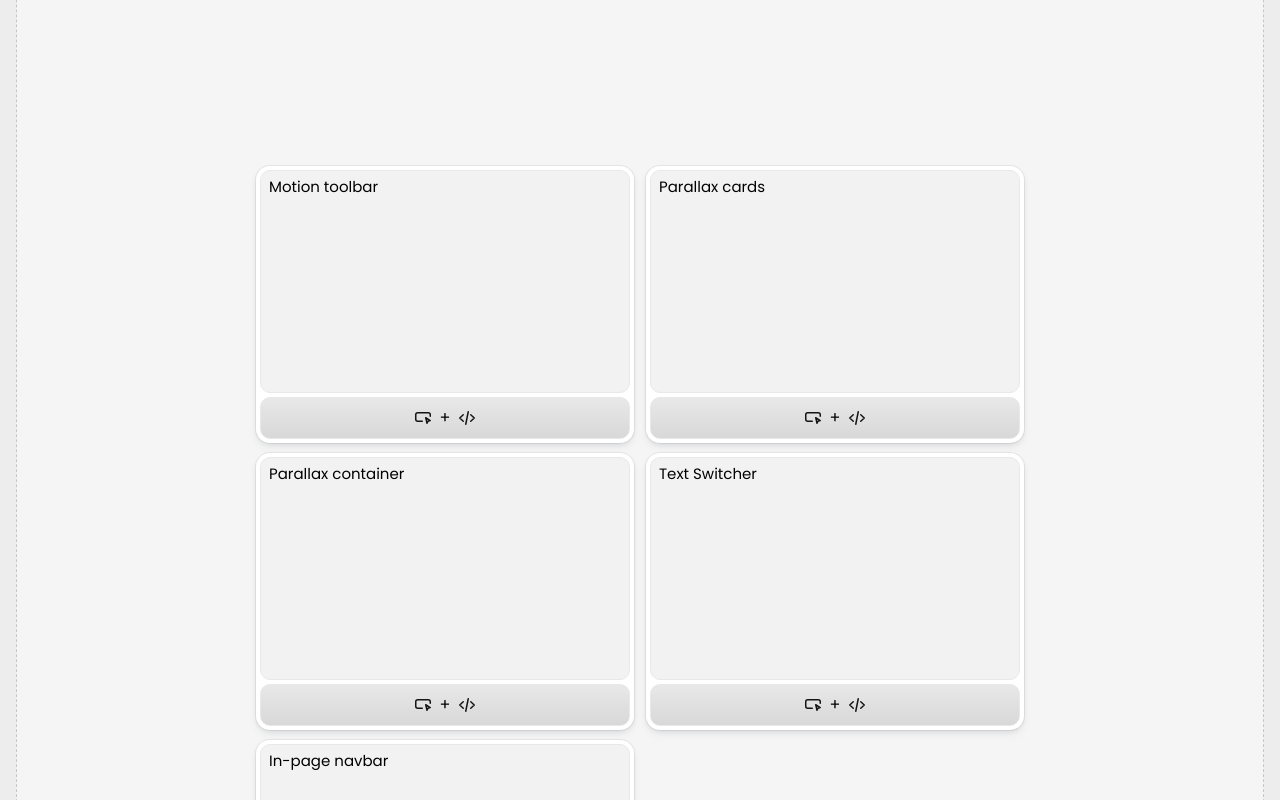
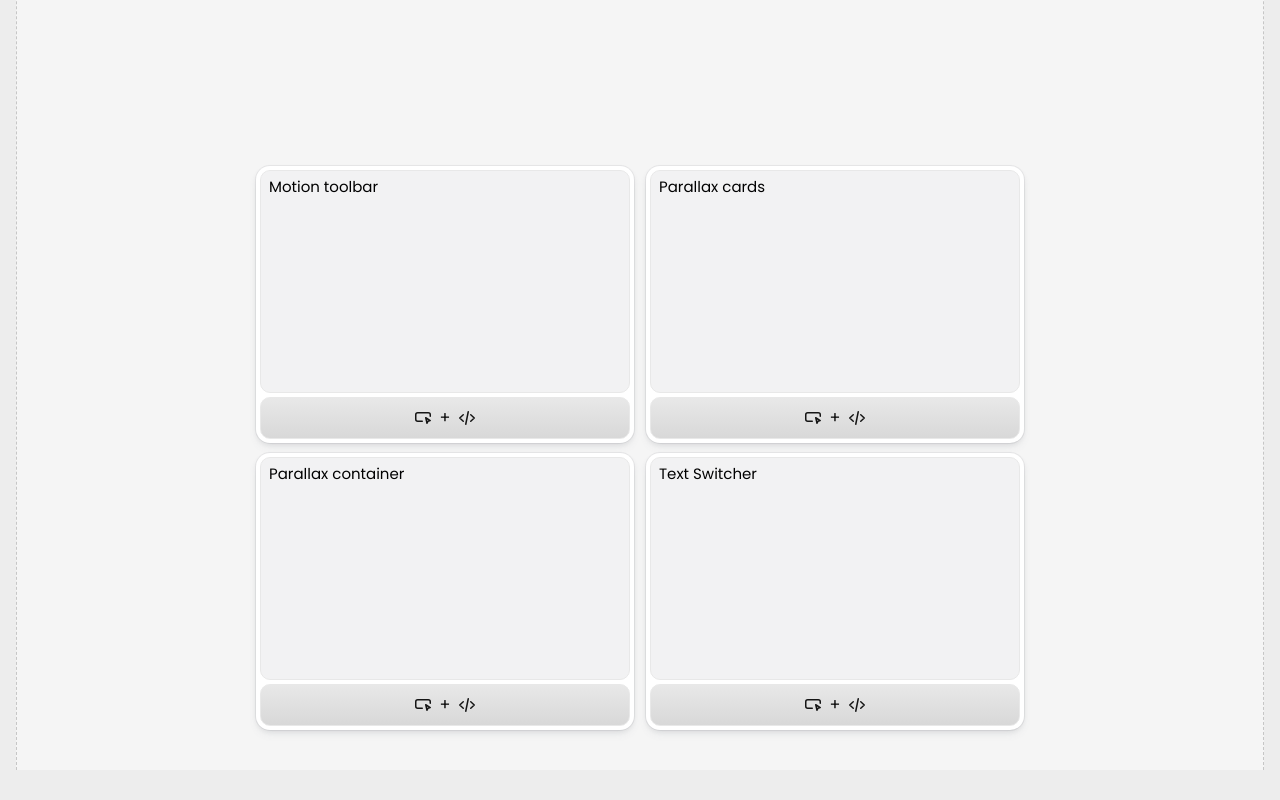
Before and after one commit to YashwantOstwal/UI-lib, a Next.js app: page / in a window 1280 px wide. Shown: the part 1340-2140 px from the top of the page. After the commit the page ends 2110 px from the top, so only its background shows below. Built offline with nearby package versions, Linux system fonts and the light colour scheme.

Commit message:
took down in-page-navbar due to errors on navigation....but not direct load

```diff
--- a/app/components/in-page-navbar/layout.tsx
+++ b/app/components/in-page-navbar/layout.tsx
@@ -1,5 +1,5 @@
 import type { Metadata } from "next";
-// import InPageNavbarDemo from "@/components/in-page-navbar/in-page-navbar.demo";
+import InPageNavbarDemo from "@/components/in-page-navbar/in-page-navbar.demo";
 
 export const metadata: Metadata = {
   title: "In-Page-Navbar",
@@ -14,7 +14,7 @@ export default function InPageNavbarPageLayout({
   return (
     <>
       {children}
-      {/* <InPageNavbarDemo /> */}
+      <InPageNavbarDemo />
     </>
   );
 }
--- a/app/components/in-page-navbar/page.tsx
+++ b/app/components/in-page-navbar/page.tsx
@@ -2,7 +2,7 @@ import Container from "../_components/container";
 import { DEFAULT_ACTIVE_FILE, ROOT_DIRECTORY, PROP_TABLE } from "./page.data";
 import PlaceHolder from "@/components/place-holder";
 
-export default function InPageNavbar() {
+export default function InPageNavbarPage() {
   return (
     <>
       <Container>
--- a/app/page.tsx
+++ b/app/page.tsx
@@ -80,7 +80,7 @@ export default function Page() {
             href: "/components/parallax-container",
           },
           { name: "Text Switcher", href: "/components/text-switcher" },
-          { name: "In-page navbar", href: "/components/in-page-navbar" },
+          // { name: "In-page navbar", href: "/components/in-page-navbar" },
         ].map((props) => (
           <Card key={props.href} {...props} />
         ))}
```
